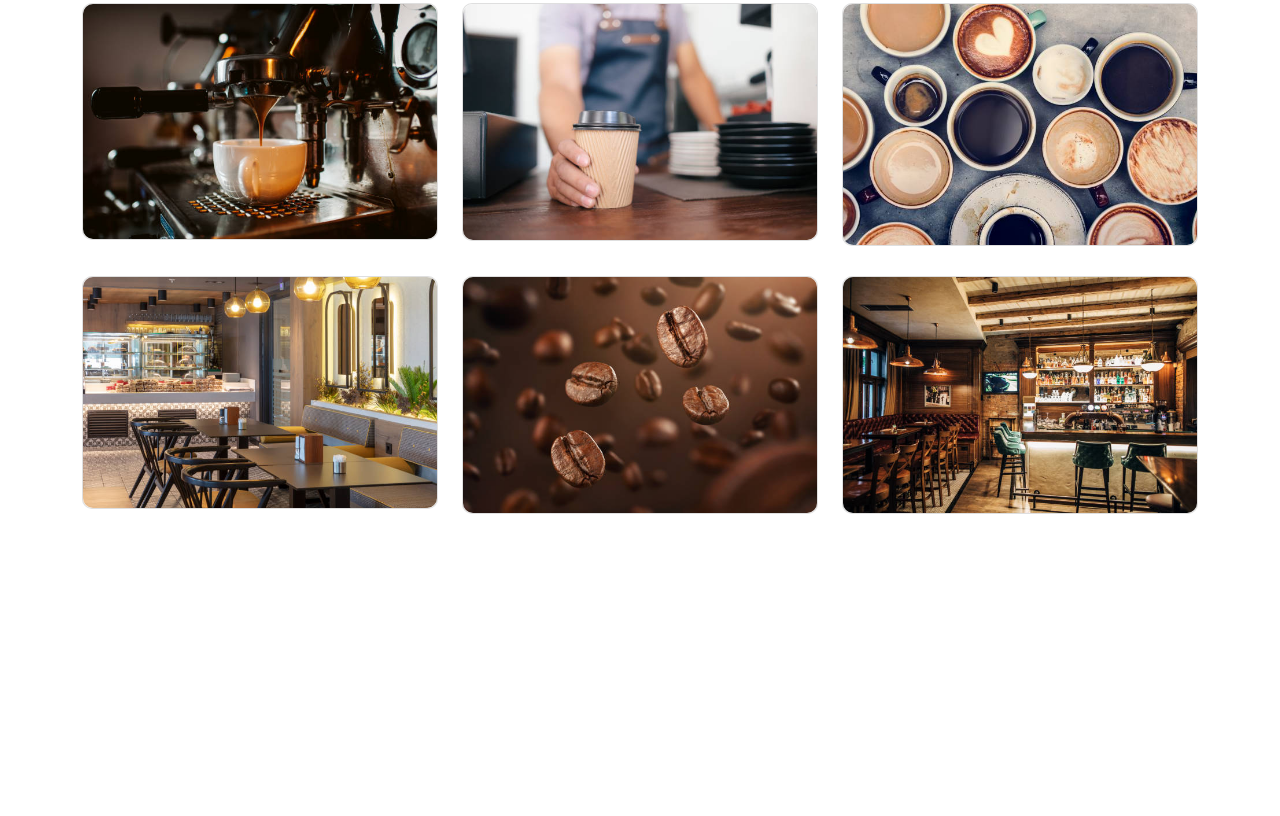
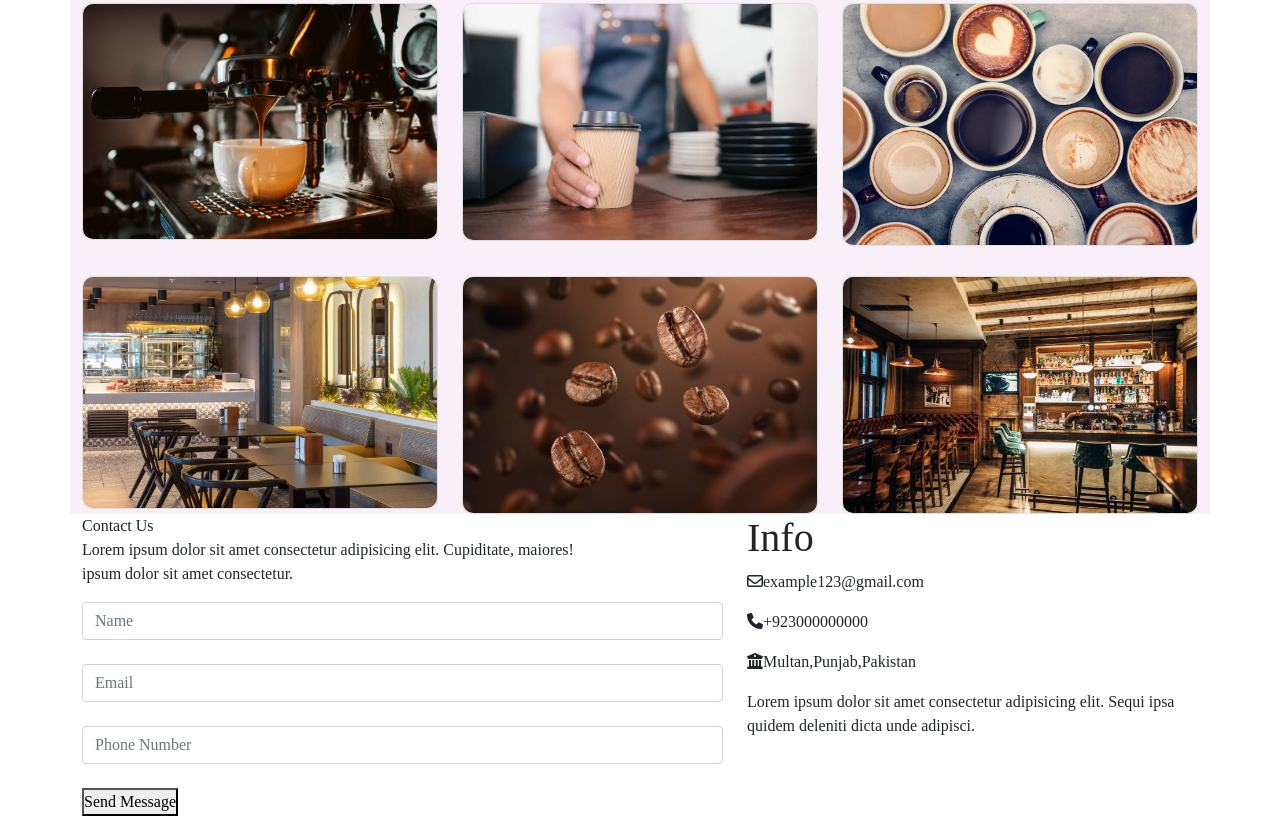
Before and after one commit to adnanrao101/project-12, a plain HTML site: page index.html in a window 1280 px wide. Shown: the part 3620-4436 px from the top of the page. Before the commit the page ends 4134 px from the top, so only its background shows below. Drawn offline with nearby package versions, Linux system fonts and the light colour scheme; a web font is replaced by a local one.

Commit message:
contact work done

```diff
--- a/index.html
+++ b/index.html
@@ -29,8 +29,7 @@
         <nav class="navbar navbar-expand-lg" id="navbar">
             <div class="container-fluid">
               <a class="navbar-brand" href="#" id="logo"><img src="images/logo.png" alt=""></a>
-        <button class="navbar-toggler" type="button" data-bs-toggle="collapse" data-bs-target="#navbarSupportedContent"
-          aria-controls="navbarSupportedContent" aria-expanded="false" aria-label="Toggle navigation">
+              <button class="navbar-toggler" type="button" data-bs-toggle="collapse" data-bs-target="#navbarSupportedContent" aria-controls="navbarSupportedContent" aria-expanded="false" aria-label="Toggle navigation">
                 <span><i class="fa-solid fa-bars" style="color: white; font-size: 23px;"></i></span>
               </button>
               <div class="collapse navbar-collapse" id="navbarSupportedContent">
@@ -74,13 +73,11 @@
           <div class="content">
             <h3>Start Your Day With a
               <br>
-          Fresh Coffee
-        </h3>
+              Fresh Coffee</h3>
 
               <p>Lorem ipsum dolor, sit amet consectetur adipisicing elit. Libero, fugit
                 <br>
-          ipsum dolor sit amet consectetur.
-        </p>
+                ipsum dolor sit amet consectetur.</p>
 
                 <button id="btn">Shop No</button>
           </div>
@@ -103,15 +100,11 @@
 
                 <div class="col-md-6">
                   <h3>What Makes Our Coffee Special?</h3>
-            <p>Lorem ipsum dolor sit amet consectetur adipisicing elit. Cum minima numquam porro consequuntur ipsum,
-              nulla aliquam amet quam consequatur expedita.
+                  <p>Lorem ipsum dolor sit amet consectetur adipisicing elit. Cum minima numquam porro consequuntur ipsum, nulla aliquam amet quam consequatur expedita.
                     <br><br>
-              Lorem ipsum dolor sit amet consectetur adipisicing elit. Atque minus dicta quia maxime! Suscipit rerum
-              similique non perferendis maiores rem, cumque explicabo exercitationem deserunt illum in aperiam natus
-              impedit recusandae?
+                    Lorem ipsum dolor sit amet consectetur adipisicing elit. Atque minus dicta quia maxime! Suscipit rerum similique non perferendis maiores rem, cumque explicabo exercitationem deserunt illum in aperiam natus impedit recusandae?
                     <br><br>
-              Lorem ipsum dolor sit amet consectetur adipisicing elit. Id rem voluptates harum, quis excepturi
-              voluptatum!
+                    Lorem ipsum dolor sit amet consectetur adipisicing elit. Id rem voluptates harum, quis excepturi voluptatum!
                   </p>
 
                   <button class="about-btn">Learn More.</button>
@@ -430,6 +423,38 @@
 <!-- our Gallery end -->
 
 
+<!-- Contact start -->
+
+    <section id="contact">
+      <div class="container">
+        <div class="row">
+
+          <div class="col-md-7">
+            <div class="heading6">Contact <span>Us</span></div>
+            <p>Lorem ipsum dolor sit amet consectetur adipisicing elit. Cupiditate, maiores!
+              <br>ipsum dolor sit amet consectetur.
+            </p>
+            <input type="text" class="form-control" placeholder="Name" aria-label="default input example"><br/>
+            <input type="email" class="form-control" placeholder="Email" aria-label="default input example"><br/>
+            <input type="number" class="form-control" placeholder="Phone Number" aria-label="default input example"><br/>
+            <button id="contact-btn">Send Message</button>
+          </div>
+
+          <div class="col-md-5">
+            <h1>Info</h1>
+            <p><i class="fa-regular fa-envelope"></i>example123@gmail.com</p>
+            <p><i class="fa-solid fa-phone"></i>+923000000000</p>
+            <p><i class="fa-solid fa-building-columns"></i>Multan,Punjab,Pakistan</p>
+            <p>Lorem ipsum dolor sit amet consectetur adipisicing elit. Sequi ipsa quidem deleniti dicta unde adipisci.</p>
+          </div>
+
+        </div>
+      </div>
+    </section>
+
+<!-- Contact end -->
+
+
 
 
 
--- a/style.css
+++ b/style.css
@@ -6,7 +6,7 @@
 }
 
 .all-content{
-    background: #f7f5f2;
+    background: rgb(248, 239, 248);
 }
 
 html ::-webkit-scrollbar-track{
@@ -302,6 +302,7 @@ html ::-webkit-scrollbar{
 
 #gallery{
     width: 100%;
+    background-color: rgb(248, 239, 248);
 }
 
 .heading5{
@@ -326,3 +327,9 @@ html ::-webkit-scrollbar{
 }
 
 /* our Gallery end */
+
+/* Contact start */
+
+
+
+/* Contact end */
```
Lines whose indentation alone changed are shown as unchanged.
